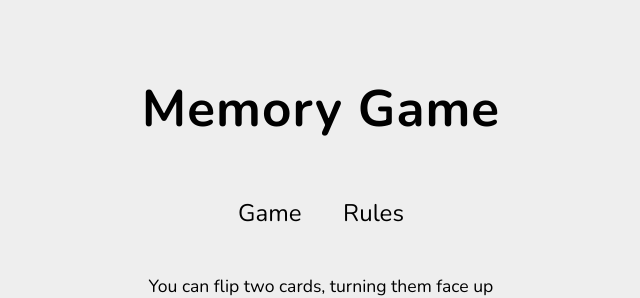
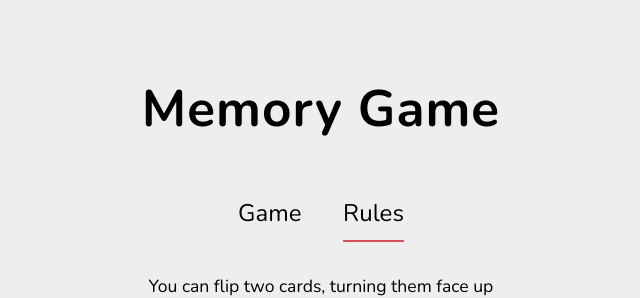
Before and after one commit to dengoloborodko/memory-game, a Next.js app: page /rules in a window 1280 px wide. Shown: the top 298 px of the page, without its empty margins (319-959 px from the left). Built offline with nearby package versions, Linux system fonts and the light colour scheme.

Commit message:
:sparkles: feat: Add styled Link

```diff
--- a/components/StartMenu/Header/Header.tsx
+++ b/components/StartMenu/Header/Header.tsx
@@ -1,6 +1,6 @@
 import React, { FC } from 'react';
-import Link from 'next/link';
 
+import { Link } from '../../UI/Link';
 import { ROUTES } from '../../../constants';
 import * as Styled from './styles';
 
@@ -10,14 +10,10 @@ export const Header: FC = () => (
     <nav>
       <Styled.List>
         <li>
-          <Link href={ROUTES.home} passHref>
-            <Styled.Link>Game</Styled.Link>
-          </Link>
+          <Link text="Game" href={ROUTES.home} passHref />
         </li>
         <li>
-          <Link href={ROUTES.rules} passHref>
-            <Styled.Link>Rules</Styled.Link>
-          </Link>
+          <Link text="Rules" href={ROUTES.rules} passHref />
         </li>
       </Styled.List>
     </nav>
--- a/components/StartMenu/Header/styles.ts
+++ b/components/StartMenu/Header/styles.ts
@@ -25,22 +25,3 @@ export const List = styled.ul({
     display: 'flex'
   }
 });
-
-export const Link = styled.a(
-  {
-    fontSize: '1.5rem',
-    textDecoration: 'none',
-    margin: '0 1.3rem',
-    padding: '0.8rem 0',
-    borderBottom: '2px solid transparent',
-    outline: 'none'
-  },
-  ({ theme }) => ({
-    fontWeight: theme.font.weight.regular,
-    color: theme.colors.black,
-    transition: `border-color ${theme.transition.duration} ${theme.transition.timingFunction}`,
-    ':hover, :focus': {
-      borderColor: theme.colors.red
-    }
-  })
-);
--- /dev/null
+++ b/components/UI/Link/Link.tsx
@@ -0,0 +1,20 @@
+import React, { FC } from 'react';
+import { useRouter } from 'next/router';
+import Link, { LinkProps } from 'next/link';
+
+import * as Styled from './styles';
+
+type StyledLinkProps = LinkProps & {
+  text: string;
+};
+
+export const StyledLink: FC<StyledLinkProps> = ({ text, ...props }) => {
+  const { pathname } = useRouter();
+  const isActive = pathname === props.href || pathname === props.as;
+
+  return (
+    <Link {...props}>
+      <Styled.Link isActive={isActive}>{text}</Styled.Link>
+    </Link>
+  );
+};
--- /dev/null
+++ b/components/UI/Link/index.ts
@@ -0,0 +1,3 @@
+import { StyledLink as Link } from './Link';
+
+export { Link };
--- /dev/null
+++ b/components/UI/Link/styles.ts
@@ -0,0 +1,22 @@
+import styled from '@emotion/styled';
+
+export const Link = styled.a<{ isActive: boolean }>(
+  {
+    fontSize: '1.5rem',
+    textDecoration: 'none',
+    margin: '0 1.3rem',
+    padding: '0.8rem 0',
+    borderBottomWidth: '2px',
+    borderBottomStyle: 'solid',
+    outline: 'none'
+  },
+  ({ theme, isActive }) => ({
+    fontWeight: theme.font.weight.regular,
+    color: theme.colors.black,
+    borderColor: isActive ? theme.colors.red : 'transparent',
+    transition: `border-color ${theme.transition.duration} ${theme.transition.timingFunction}`,
+    ':hover, :focus': {
+      borderColor: theme.colors.red
+    }
+  })
+);
```
